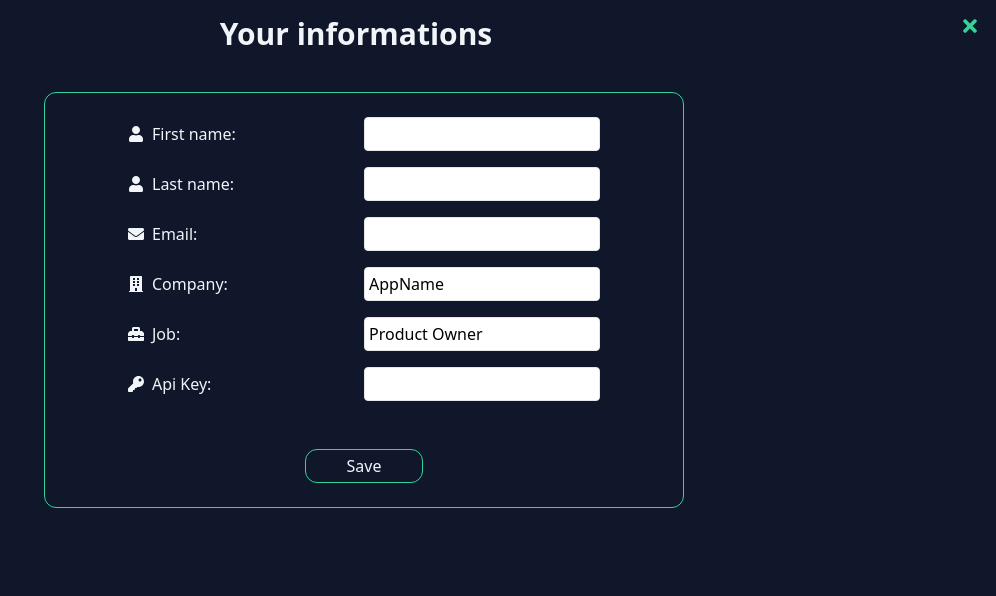
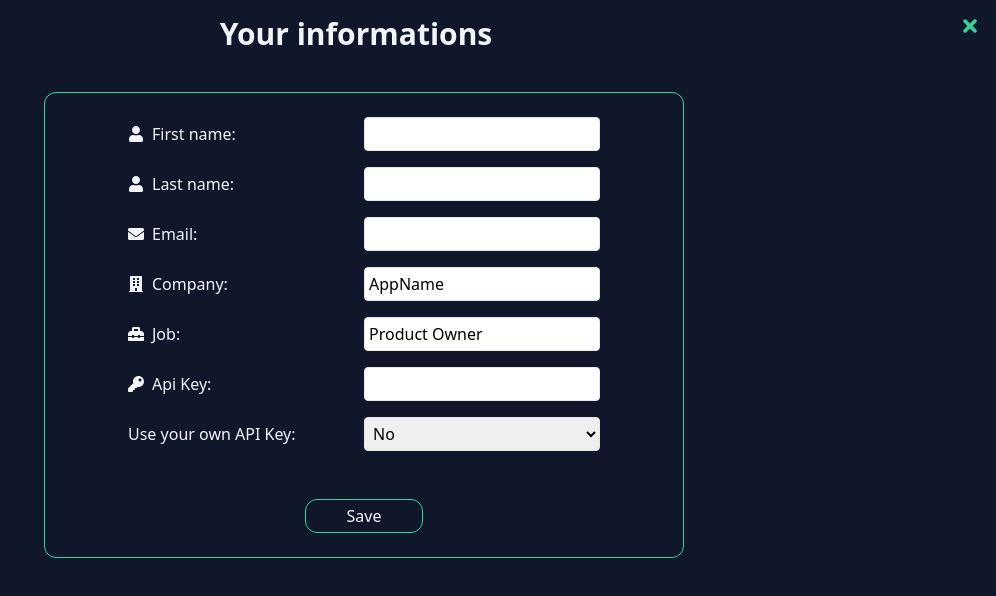
Before and after one commit to tlagoda/linkedinai, a Next.js app: page /settings/account in a window 1280 px wide. Shown: the top 596 px of the page, without its empty margins (284-1280 px from the left). Built offline with nearby package versions, Linux system fonts and the light colour scheme; no server answers.

Commit message:
allow own api key

```diff
--- a/src/app/settings/account/page.tsx
+++ b/src/app/settings/account/page.tsx
@@ -22,6 +22,7 @@ export default function Page() {
     job: "Product Owner",
     apiKey: "",
   });
+  const [useOwnApiKey, setUseOwnApiKey] = useState(false);
 
   const auth = getAuth(app);
 
@@ -34,7 +35,7 @@ export default function Page() {
       const docRef: any = doc(db, "users", auth.currentUser.uid);
       const myDoc: any = await getDoc(docRef);
 
-      console.log(myDoc)
+      console.log(myDoc);
 
       if (myDoc.exists) {
         setFormData({
@@ -46,6 +47,7 @@ export default function Page() {
           company: myDoc.data().company ? myDoc.data().company : "Unknown",
           job: myDoc.data().job ? myDoc.data().job : "Unknown",
           apiKey: myDoc.data().apiKey ? myDoc.data().apiKey : "Unknown",
+
         });
       }
     };
@@ -54,12 +56,16 @@ export default function Page() {
 
   const handleInputChange = (event: { target: { name: any; value: any } }) => {
     const { name, value } = event.target;
-    console.log(name)
-    console.log(value)
+    console.log(name);
+    console.log(value);
     setFormData({
       ...formData,
       [name]: value,
     });
+  };
+
+  const handleUseOwnApiKeyChange = (event: { target: { value: string } }) => {
+    setUseOwnApiKey(event.target.value === "yes");
   };
 
   const handleSubmit = async () => {
@@ -73,6 +79,7 @@ export default function Page() {
       lastName: formData.lastName,
       job: formData.job,
       company: formData.company,
+      useOwnApiKey
     };
 
     await UsersService.updateUser(auth.currentUser?.uid, data);
@@ -165,6 +172,19 @@ export default function Page() {
             className="border rounded p-1 w-1/2 text-black"
           />
         </div>
+        <div className="flex items-center justify-between w-4/5 mx-auto mb-4">
+          <label htmlFor="useOwnApiKey">Use your own API Key:</label>
+          <select
+            id="useOwnApiKey"
+            name="useOwnApiKey"
+            value={useOwnApiKey ? "yes" : "no"}
+            onChange={handleUseOwnApiKeyChange}
+            className="border rounded p-1 w-1/2 text-black"
+          >
+            <option value="no">No</option>
+            <option value="yes">Yes</option>
+          </select>
+        </div>
         <button
           className="w-1/5 mx-auto mt-8 rounded-xl border border-emerald-400 px-2 py-1 hover:text-emerald-400"
           onClick={handleSubmit}
```
